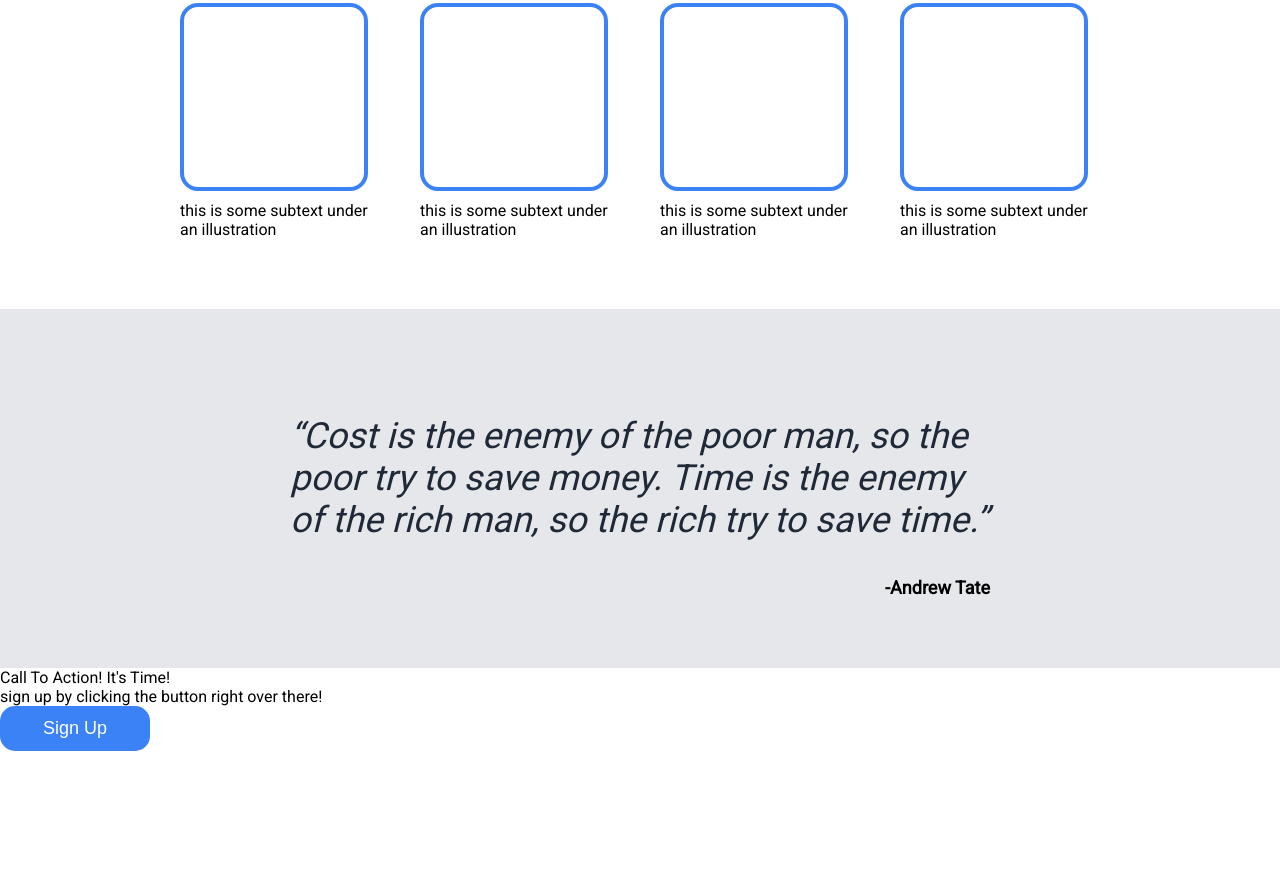
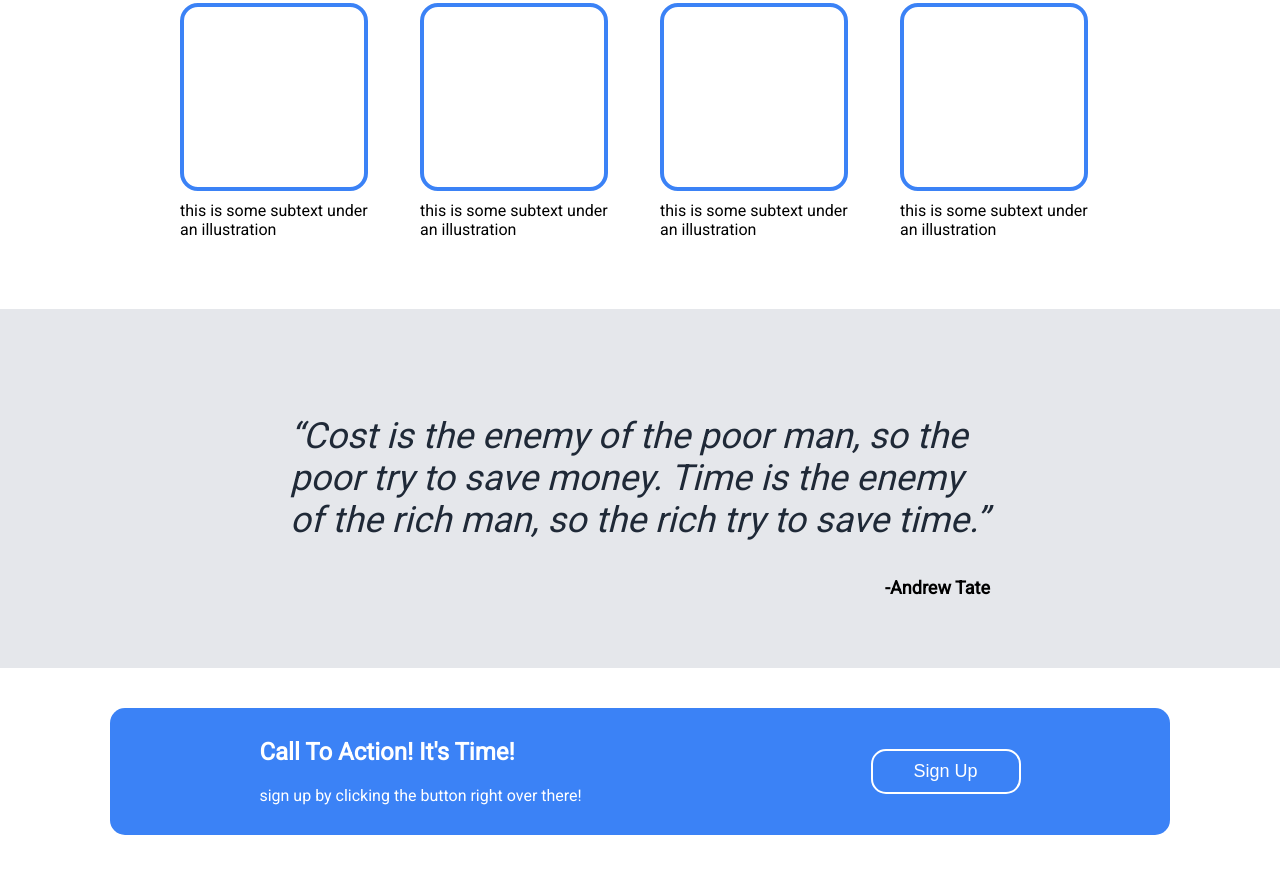
Before and after one commit to meotjin/LandingPageOdinProject, a plain HTML site: page index.html in a window 1280 px wide. Shown: the part 644-1517 px from the top of the page. Before the commit the page ends 1395 px from the top, so only its background shows below. Drawn offline with Linux system fonts and the light colour scheme.

Commit message:
modify css for the last-part section

```diff
--- a/css/style.css
+++ b/css/style.css
@@ -139,3 +139,38 @@ a{
     font-weight: 900;
     font-size: 18px;
 }
+
+.last-part{
+    display: flex;
+    justify-content: center;
+    align-items: center;
+}
+
+.last-part > div{
+    width: 1000px;
+    border-radius: 15px;
+    margin: 40px;
+    color: white;
+    background-color: #3B82F6;
+    display: flex;
+    align-items: center;
+    justify-content: space-around;
+    gap: 50px;
+    padding: 30px;
+}
+
+.last-part .signup-button{
+    border: 2px solid white;
+}
+
+.comments{
+    display: flex;
+    flex-direction: column;
+    justify-content: space-evenly;
+    gap: 20px;
+}
+
+.top{
+    font-weight: bold;
+    font-size: 24px;
+}
--- a/index.html
+++ b/index.html
@@ -67,7 +67,7 @@
     </div>
     <div class="last-part">
         <div>
-            <div>
+            <div class="comments">
                 <div class="top">Call To Action! It's Time!</div>
                 <div class="sub">sign up by clicking the button right over there!</div>
             </div>
```
